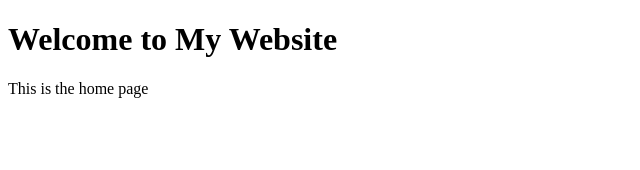
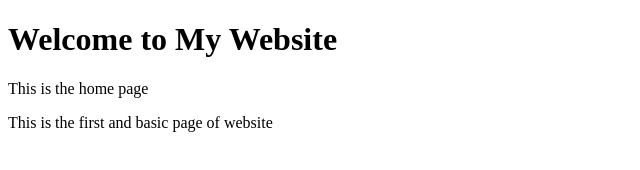
Before and after one commit to VishwanjaliKadam/Gitpractice1, a plain HTML site: page index.html in a window 1280 px wide. Shown: the whole page, without its empty margins (0-640 px from the left). Drawn offline with Linux system fonts and the light colour scheme.

Commit message:
some information added to code

```diff
--- a/index.html
+++ b/index.html
@@ -8,6 +8,7 @@
 
     <h1>Welcome to My Website</h1>
     <p>This is the home page </p>
+    <p>This is the first and basic page of website</p>
 
 </body>
 </html>
```
